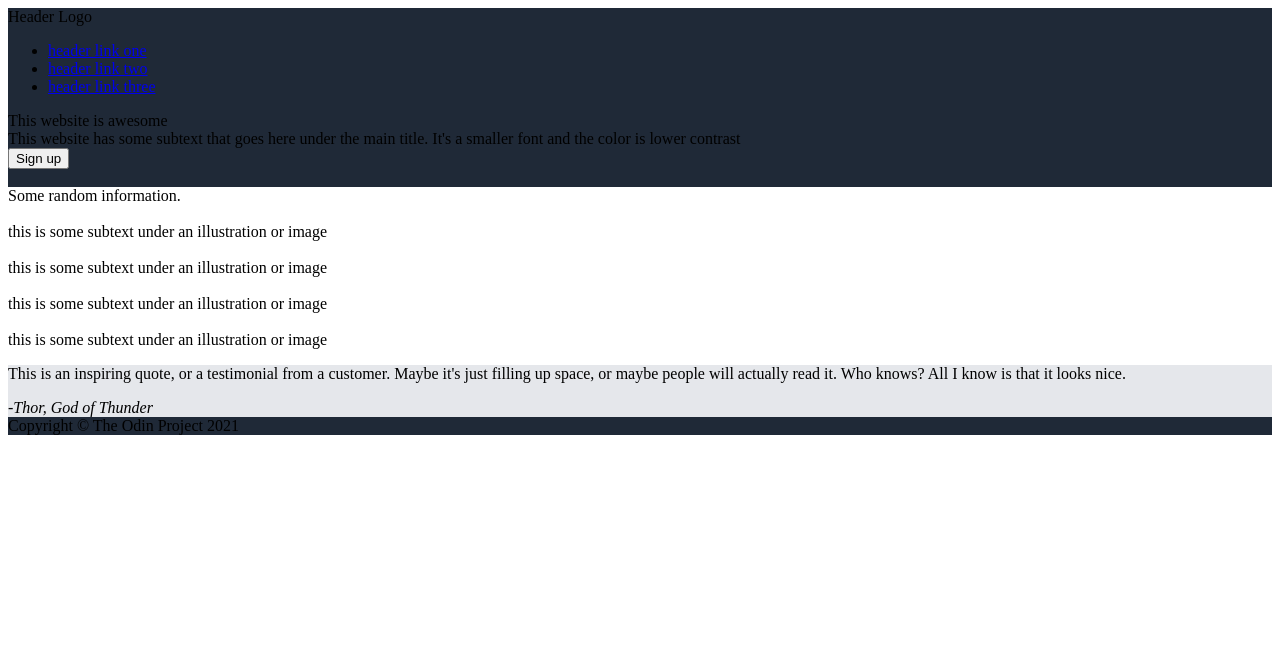
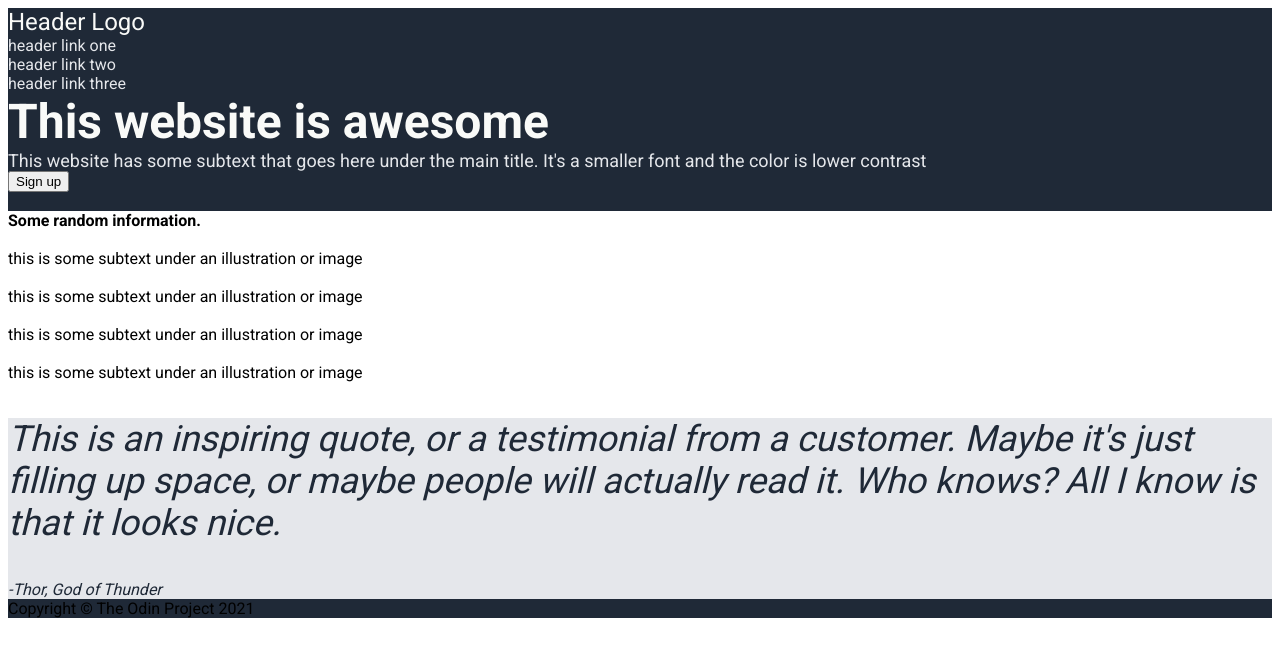
Before and after one commit to h42codes/odin-landing-page, a plain HTML site: page index.html in a window 1280 px wide. Drawn offline with Linux system fonts and the light colour scheme.

Commit message:
Add styling

```diff
--- a/index.html
+++ b/index.html
@@ -59,8 +59,8 @@
     </div>
 
     <div class="quote-container">
-      <p>
-        This is an inspiring quote, or a testimonial from a customer. Maybe it's just filling up space, or maybe people will actually read it. Who knows? All I know is that it looks nice.
+      <p class="quote">
+        <em>This is an inspiring quote, or a testimonial from a customer. Maybe it's just filling up space, or maybe people will actually read it. Who knows? All I know is that it looks nice.</em>
       </p>
       <cite>-Thor, God of Thunder</cite>
     </div>
--- a/style.css
+++ b/style.css
@@ -1,14 +1,51 @@
+@import url('https://fonts.googleapis.com/css2?family=Roboto:wght@400;700&display=swap');
+
+body {
+  font-family: Roboto, sans-serif;
+}
+
+ul {
+  list-style: none;
+  padding: 0;
+  margin: 0;
+}
+
+a {
+  text-decoration: none;
+  color: #E5E7EB;
+}
+
 .top-container {
   background-color: #1F2937;
+}
+
+.logo {
+  font-size: 24px;
+  color: #F9FAF8;
+}
+
+.main-text {
+  font-size: 48px;
+  font-weight: bolder;
+  color: #F9FAF8;
+}
+
+.secondary-text {
+  font-size: 18px;
+  color: #E5E7EB;
 }
 
 .info-container {
 
 }
 
+.info-text {
+  font-weight: bolder;
+}
+
 .quote-container {
   background-color: #E5E7EB;
-
+  color: #1F2937;
 }
 
 .signup-container {
@@ -18,3 +55,8 @@
 .footer {
   background-color: #1F2937;
 }
+
+.quote {
+  font-size: 36px;
+  font-weight: lighter;
+}
```
